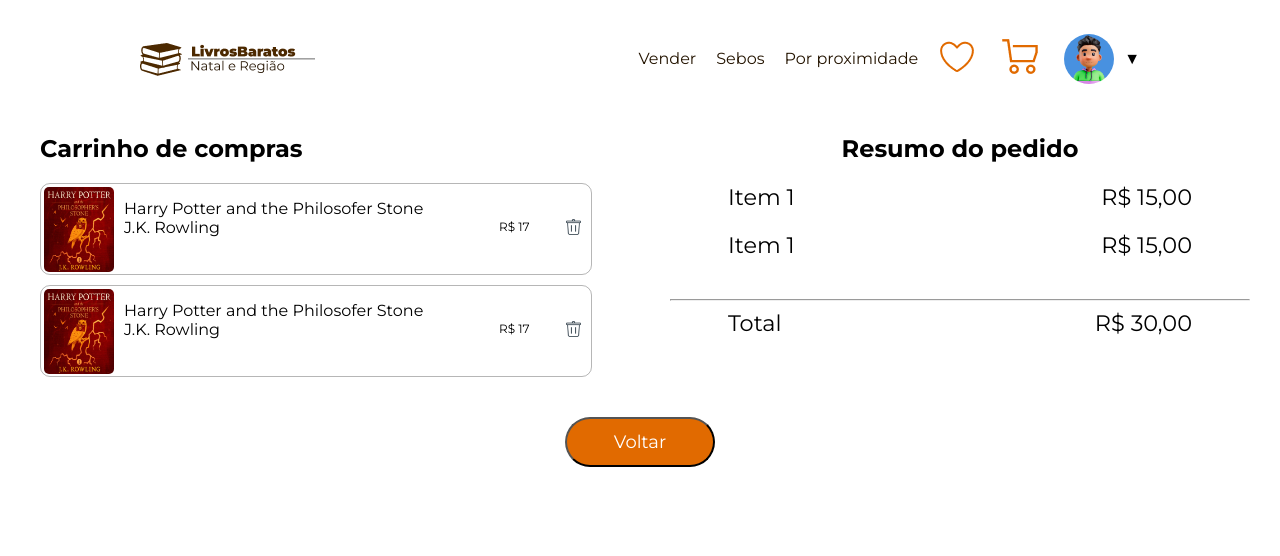
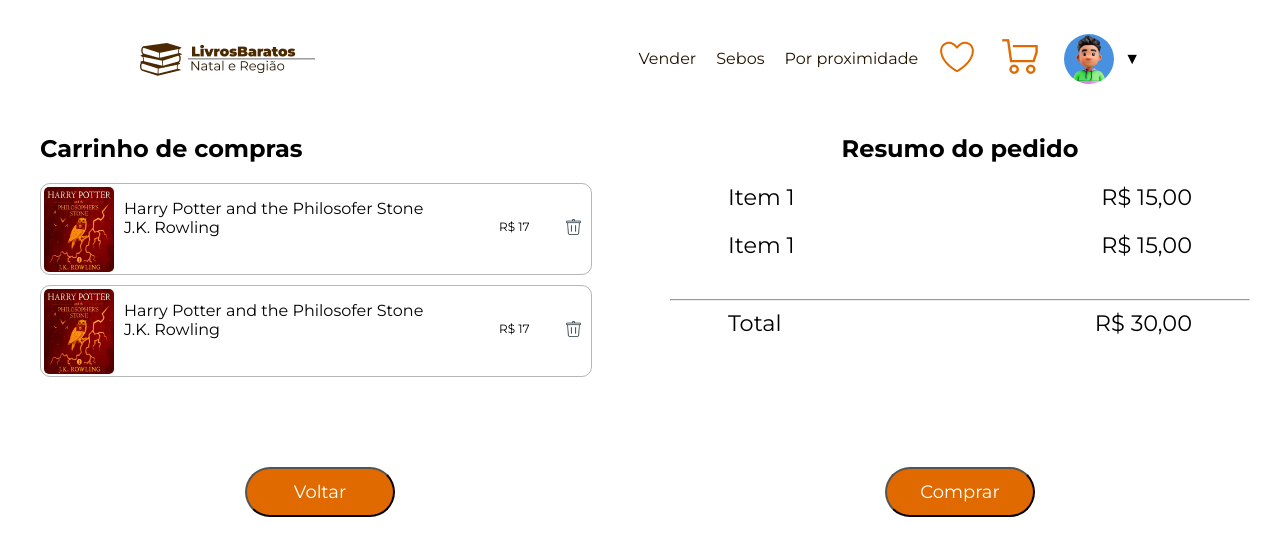
Before and after one commit to LuizAugusto21/livros-baratos, a React (Create React App) app: page / in a window 1280 px wide. Shown: the top 556 px of the page. Built offline with nearby package versions, Linux system fonts and the light colour scheme.

Commit message:
Ajuste dos botões na tela

```diff
--- a/src/pages/shopping/ShoppingCart.css
+++ b/src/pages/shopping/ShoppingCart.css
@@ -1,17 +1,11 @@
 .container-principal{
-    display: flex;
+    display: grid;
+    grid-template-columns: 1fr 1fr;
 
     .bloco-lista-itens{
-        flex: 1;
+
         padding: 10px;
         margin: 20px;
-
-        /* margin-top: 120px;
-        margin-left: 100px;
-        float: left;
-        display: inline-block; */
-        /* height: 400px; Pensar numa maneira disso acompanhar o tamanho da lista de itens */
-        /* width: 680px;  */
 
         h2{
                 color:black;
@@ -23,15 +17,9 @@
             color:rgba(0, 0, 0, 0.274);
         }
 
-        .container-botao-voltar{
-            width: 100%;
-            position: fixed;
-            bottom: 60px;
-        }
     }
 
     .resumo-pedido{
-        flex: 1;
         padding: 10px;
         margin: 20px;
 
@@ -78,4 +66,8 @@
         }
 
     }
+    .container-botao-geral{
+        margin-top: 50px;
+        display: inline-block;
+    }
 }
--- a/src/pages/shopping/ShoppingCart.js
+++ b/src/pages/shopping/ShoppingCart.js
@@ -41,14 +41,15 @@
                                     <div className="total-resumo-texto">Total</div>
                                     <div className="total-resumo-preco">R$ 30,00</div>
                                 </div>
-
                             </div>
+                            <div className="container-botao-geral">
+                                    <Button></Button>
+                                </div>
+                                <div className="container-botao-geral">
+                                    <Button text="Comprar"></Button>
+                                </div>
                         </>
                     }
-            </div>
-
-            <div className="container-botao-voltar">
-                <Button></Button>
             </div>
         </div>
     );
```
